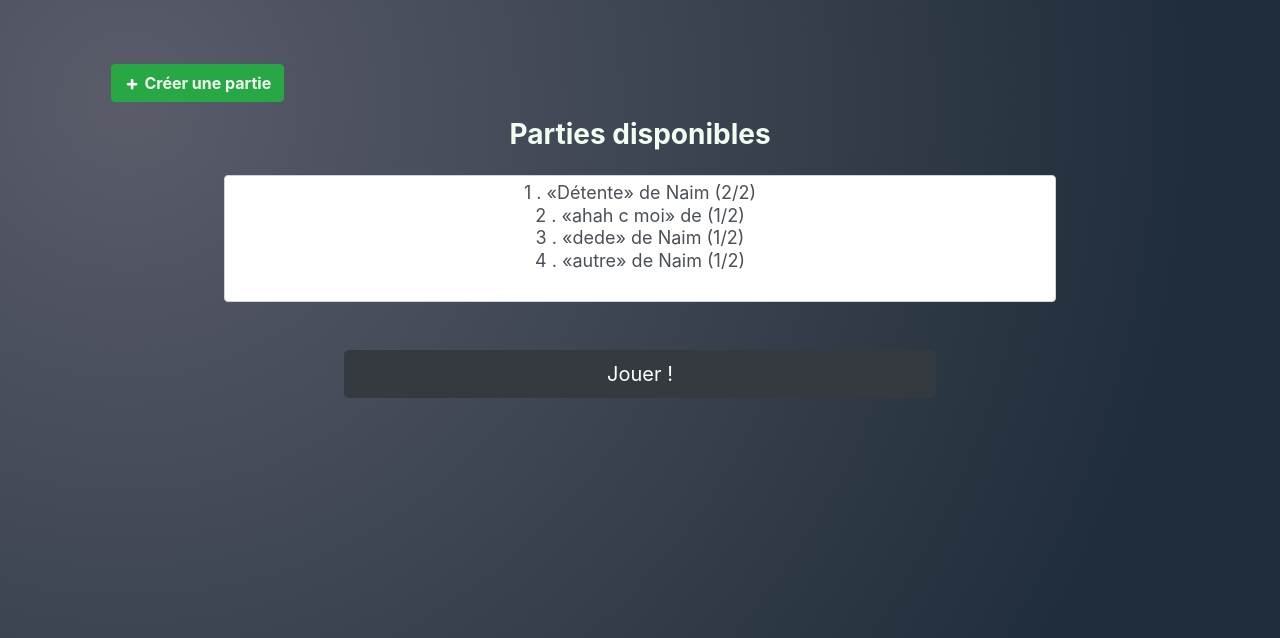
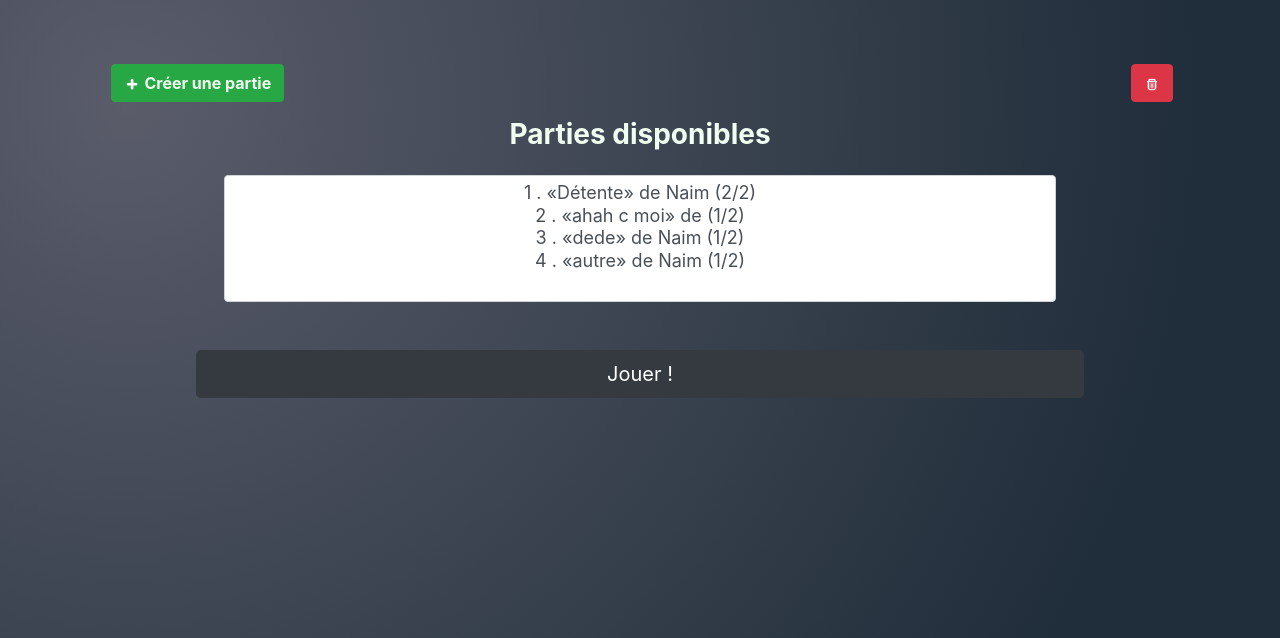
Before and after one commit to NaimDrive/Projet-Siam, a PHP site: page /lobby.php in a window 1280 px wide. Shown: the part 58-696 px from the top of the page. Run offline with PHP 8.4, Linux system fonts and the light colour scheme; data comes from the database, SQL or seed files in the repository; data that the repository does not hold is empty.

Commit message:
maybe que...

```diff
--- a/ajax/users.ajax.php
+++ b/ajax/users.ajax.php
@@ -145,6 +145,12 @@
 
     }
 
+    function suppPartie() {
+        $id = $_POST["id"];
+
+        echo json_encode($_POST);
+    }
+
     switch ($_GET["act"]) {
         case 'Whoami':
             whoami();
@@ -176,6 +182,9 @@
         case 'savePartie':
             savePartie();
             break;
+        case 'suppPartie':
+            suppPartie();
+            break;
         default:
             # code...
             break;
--- a/js/listeners.js
+++ b/js/listeners.js
@@ -11,8 +11,8 @@ function placerPionListener() {
             let i = ids[1];
             let j = ids[2];
             if(plateau.tableau[i][j].toString() == "NullObject") {
-                let xC = pionCourant.getX();
-                let yC = pionCourant.getY();
+                let xC = parseInt(pionCourant.getX());
+                let yC = parseInt(pionCourant.getY());
 
                 if(pionCourant.place == false || ((xC == i-1 && yC == j) || (xC == i+1 && yC == j) || (xC == i && yC == j-1) || (xC == i && yC == j+1))) {
                     plateau.placerPion(pionCourant, i, j);
--- a/js/lobby.js
+++ b/js/lobby.js
@@ -23,6 +23,25 @@ function displayParties() {
 
 $(document).ready(function () {
     displayParties();
+    if(session["admin"] == false) {
+        $("#admin_supp").hide();
+    } else {
+        $("#admin_supp").click(function() {
+            var id = $("#game_selected").find("option:selected").val();
+
+            if(id != undefined) {
+                $.ajax({
+                    method: "POST",
+                    url: "ajax/users.ajax.php?act=suppPartie",
+                    data: {'id' : id},
+                    type: "POST",
+                    dataTyp1e: 'json'
+                }).done(function(response) {
+                    console.log(response);
+                });
+            }
+        });
+    }
 });
 
 $("#lobbyForm").submit(function(e) {
--- a/lobby.php
+++ b/lobby.php
@@ -15,9 +15,12 @@
     </head>
     <body>
         <!-- BUTTON CREER PARTIE -->
-        <div class="container mt-5 ml-5">
+        <div class="container mt-5 ml-5 d-flex justify-content-between">
             <button class="btn btn-success ml-5" data-toggle="modal" data-target="#modalPartie">
                 <div class="typcn typcn-plus">&nbsp;<span class="lobby_title">Créer une partie</span></div>
+            </button>
+            <button id="admin_supp" class="btn btn-danger">
+                <div class="typcn typcn-trash"></div>
             </button>
         </div>
         <!-- ^^^^^^^^^^^^^^^^^^ -->
@@ -58,9 +61,11 @@
             </div>
             <div class="d-flex justify-content-center m-5 w-90">
 
-                <div class="w-50">
+                <div class="w-75 d-flex justify-content-center">
                     <button type="submit" id="lobbySubmit" class="btn btn-dark btn-lg btn-block">Jouer !</button>
                 </div>
+                <br>
+
 
             </div>
         </form>
```
